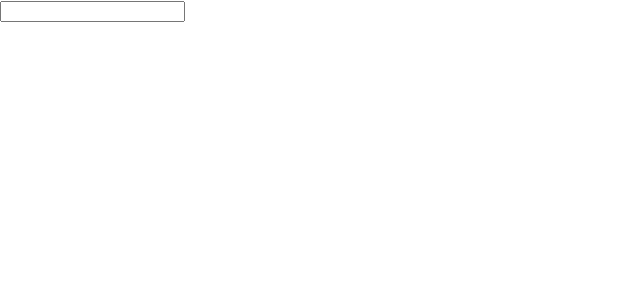
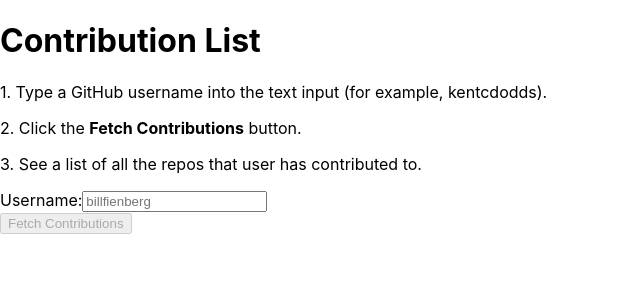
Before and after one commit to billfienberg/initial-contribution-list, a React (Create React App) app: page / in a window 1280 px wide. Shown: the top 300 px of the page, without its empty margins (0-640 px from the left). Built offline with nearby package versions, Linux system fonts and the light colour scheme.

Commit message:
Add non-functioning, unstyled app

```diff
--- a/src/App.js
+++ b/src/App.js
@@ -3,17 +3,41 @@ import React from "react"
 class App extends React.Component {
   constructor(props) {
     super(props)
-    this.state = {}
+    this.state = {
+      username: "",
+    }
   }
 
-  componentDidMount() {
-    console.log("Mounted")
+  componentDidMount() {}
+
+  onChange = (e) => {
+    this.setState({ username: e.target.value })
   }
 
   render() {
+    const { state, onChange } = this
+    const { username } = state
+    const isUsernameInputEmpty = !username
     return (
       <div className="App">
-        <input type="text"></input>
+        <h1>Contribution List</h1>
+        <p>1. Type a GitHub username into the text input (for example, kentcdodds).</p>
+        <p>
+          2. Click the <b>Fetch Contributions</b> button.
+        </p>
+        <p>3. See a list of all the repos that user has contributed to.</p>
+
+        <div>
+          <label>
+            Username:
+            <input type="text" name="username" placeholder="billfienberg" onChange={onChange} />
+          </label>
+        </div>
+        <div>
+          <button type="submit" disabled={isUsernameInputEmpty}>
+            Fetch Contributions
+          </button>
+        </div>
       </div>
     )
   }
```
